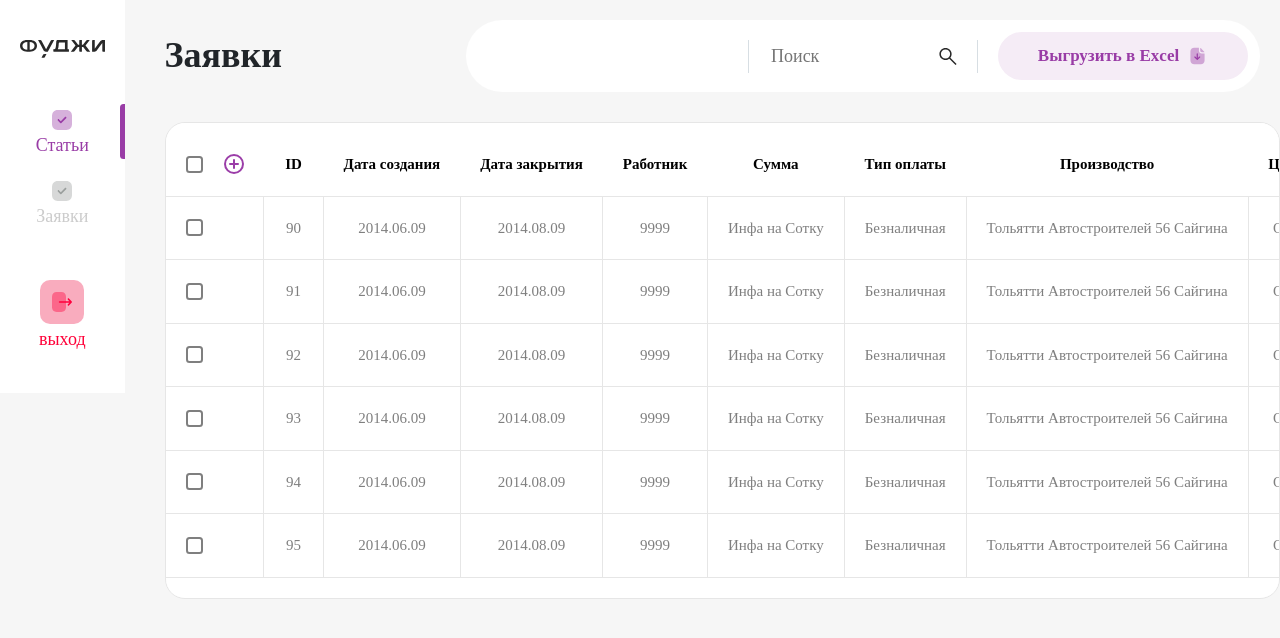
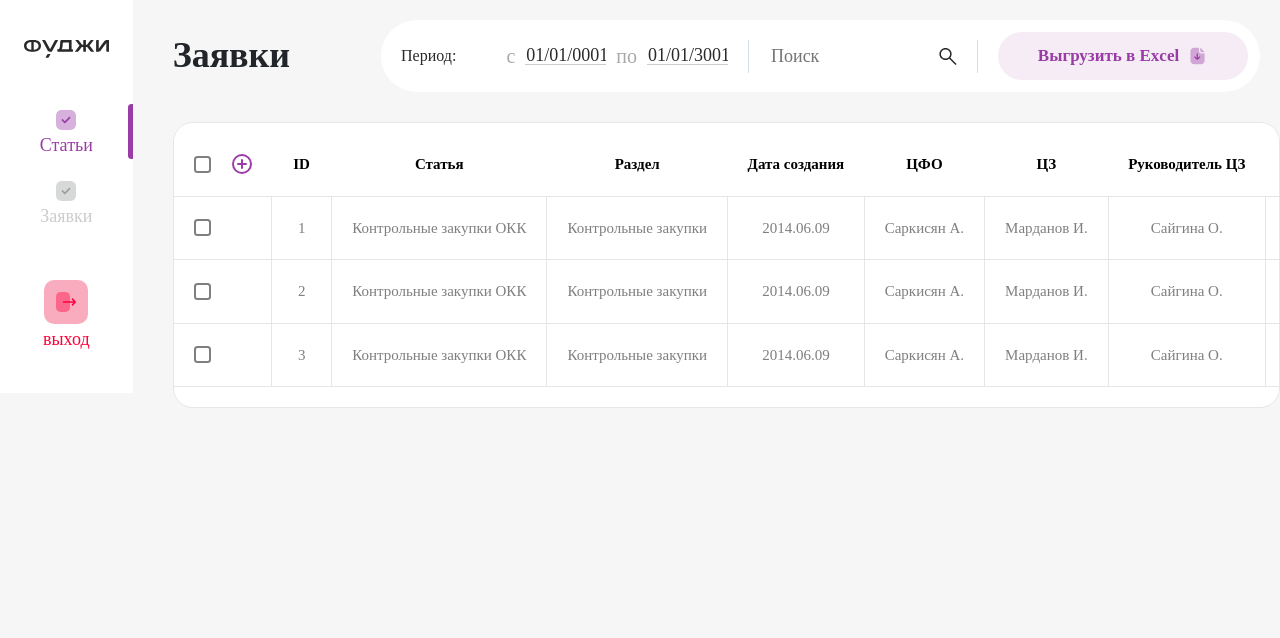
Before and after one commit to FujiSamara/BOT, a Vue app in the folder src/frontend/: page / in a window 1280 px wide. Shown: the top 638 px of the page. Built offline with nearby package versions, Linux system fonts and the light colour scheme.

Commit message:
Fixed sizing/Added period tool

```diff
--- a/src/frontend/src/components/PanelTable.vue
+++ b/src/frontend/src/components/PanelTable.vue
@@ -1,5 +1,5 @@
 <template>
-	<div class="table-wrapper" ref="tableWrapper">
+	<div class="table-wrapper">
 		<table>
 			<thead>
 				<tr>
@@ -69,7 +69,7 @@
 	</div>
 </template>
 <script setup lang="ts">
-import { onMounted, onUnmounted, ref, watch } from "vue";
+import { ref, watch } from "vue";
 import ClickableIcon from "./UI/ClickableIcon.vue";
 import { Table } from "@/types";
 
@@ -94,19 +94,7 @@ const props = defineProps({
 
 const emit = defineEmits(["click", "create", "delete"]);
 
-const tableWrapper: any = ref(null);
-
 const mainCheckboxChecked = ref(false);
-
-// Setted table width by all parent container width
-const resizeTable = () => {
-	tableWrapper.value.style.width = 0;
-	const parentWidth =
-		tableWrapper.value.parentElement.getBoundingClientRect().width;
-	const tableWidth = tableWrapper.value.children[0].offsetWidth;
-	const width = Math.min(parentWidth, tableWidth);
-	tableWrapper.value.style.width = width + "px";
-};
 
 watch(mainCheckboxChecked, () => {
 	for (let index = 0; index < props.table.data.value.length; index++) {
@@ -119,14 +107,6 @@ const onDelete = () => {
 	props.table.deleteChecked();
 	emit("delete");
 };
-
-onMounted(() => {
-	window.addEventListener("resize", resizeTable);
-	resizeTable();
-});
-onUnmounted(() => {
-	window.removeEventListener("resize", resizeTable);
-});
 </script>
 <style scoped>
 .table-wrapper {
--- a/src/frontend/src/components/PanelTools.vue
+++ b/src/frontend/src/components/PanelTools.vue
@@ -11,8 +11,10 @@
 	justify-content: center;
 	flex-direction: row;
 	gap: 20px;
-	padding: 12px 12px 12px 12px;
+	padding: 12px 12px 12px 20px;
 	background-color: #ffffff;
 	border-radius: 2000px;
+	white-space: nowrap;
+	overflow: hidden;
 }
 </style>
--- a/src/frontend/src/components/PanelTools/PeriodTool.vue
+++ b/src/frontend/src/components/PanelTools/PeriodTool.vue
@@ -1,9 +1,73 @@
 <template>
-	<div class="period-tool-wrapper"></div>
+	<div class="period-tool-wrapper">
+		<p>Период:</p>
+		<span>с</span>
+		<input
+			type="date"
+			class="from-input"
+			:value="fromValue"
+			min="2018-01-01"
+			max="2018-12-31"
+		/>
+		<span>по</span>
+		<input
+			type="date"
+			class="to-input"
+			:value="toValue"
+			min="2018-01-01"
+			max="2018-12-31"
+		/>
+	</div>
 </template>
-<script setup lang="ts"></script>
+<script setup lang="ts">
+const fromValue = defineModel("fromDate", { type: String });
+fromValue.value = "0001-01-01";
+
+const toValue = defineModel("toValue", { type: String });
+toValue.value = "3001-01-01";
+</script>
 <style scoped>
 .period-tool-wrapper {
-	width: 250px;
+	display: flex;
+	flex-direction: row;
+	gap: 10px;
+	align-items: center;
+	justify-content: center;
+	background-color: transparent;
+}
+
+p {
+	font-family: Stolzl;
+	color: #292929;
+	margin: 0;
+	margin-right: 40px;
+}
+input {
+	border-bottom: 1px solid #cccccc;
+	background-color: transparent;
+	border-top: none;
+	border-left: none;
+	border-right: none;
+
+	outline: none;
+	caret-color: transparent;
+	font-family: Stolzl;
+	font-size: 18px;
+	color: #292929;
+	display: flex;
+	flex-direction: row;
+	width: 81px;
+	height: 18px;
+}
+span {
+	color: #292929;
+	font-size: 20px;
+	font-family: Stolzl;
+	opacity: 0.4;
+}
+input::-webkit-inner-spin-button,
+input::-webkit-calendar-picker-indicator {
+	display: none;
+	-webkit-appearance: none;
 }
 </style>
--- a/src/frontend/src/pages/MainPage.vue
+++ b/src/frontend/src/pages/MainPage.vue
@@ -46,14 +46,15 @@ const onLogout = async () => {
 <style scoped>
 .wrapper {
 	display: flex;
-	width: 100%;
+	flex-shrink: 1;
+	flex-grow: 1;
+	flex-direction: row;
 	height: 100%;
 	gap: 40px;
 	background-color: #f6f6f6;
 }
 
 .panel-content {
-	width: 100%;
-	height: 100%;
+	min-width: 0;
 }
 </style>
--- a/src/frontend/src/panels/ExpenditurePanel.vue
+++ b/src/frontend/src/panels/ExpenditurePanel.vue
@@ -58,93 +58,55 @@ const onSubmit = (inputs: Array<string>) => {
 // Table
 const tableHead = [
 	"ID",
+	"Статья",
+	"Раздел",
 	"Дата создания",
-	"Дата закрытия",
-	"Работник",
-	"Сумма",
-	"Тип оплаты",
-	"Производство",
-	"Цель платежа",
-	"Статус",
-	"Комментарий",
+	"ЦФО",
+	"ЦЗ",
+	"Руководитель ЦЗ",
+	"Лимит",
 ];
 
 const tableBody: Array<Array<string>> = [
 	[
-		"90",
+		"1",
+		"Контрольные закупки ОКК",
+		"Контрольные закупки",
 		"2014.06.09",
-		"2014.08.09",
-		"9999",
-		"Инфа на Сотку",
-		"Безналичная",
-		"Тольятти Автостроителей 56 Сайгина",
-		"Оплата работ",
-		"Согласовано КРУ",
-		"Когда будет написано много текста, то он скорее всего будет просто пропадать и будут стоять точки, после 2-х строк",
+		"Саркисян А.",
+		"Марданов И.",
+		"Сайгина О.",
+		"100000",
 	],
 	[
-		"91",
+		"2",
+		"Контрольные закупки ОКК",
+		"Контрольные закупки",
 		"2014.06.09",
-		"2014.08.09",
-		"9999",
-		"Инфа на Сотку",
-		"Безналичная",
-		"Тольятти Автостроителей 56 Сайгина",
-		"Оплата работ",
-		"Согласовано КРУ",
-		"Когда будет написано много текста, то он скорее всего будет просто пропадать и будут стоять точки, после 2-х строк",
+		"Саркисян А.",
+		"Марданов И.",
+		"Сайгина О.",
+		"100000",
 	],
 	[
-		"92",
+		"3",
+		"Контрольные закупки ОКК",
+		"Контрольные закупки",
 		"2014.06.09",
-		"2014.08.09",
-		"9999",
-		"Инфа на Сотку",
-		"Безналичная",
-		"Тольятти Автостроителей 56 Сайгина",
-		"Оплата работ",
-		"Согласовано КРУ",
-		"Когда будет написано много текста, то он скорее всего будет просто пропадать и будут стоять точки, после 2-х строк",
-	],
-	[
-		"93",
-		"2014.06.09",
-		"2014.08.09",
-		"9999",
-		"Инфа на Сотку",
-		"Безналичная",
-		"Тольятти Автостроителей 56 Сайгина",
-		"Оплата работ",
-		"Согласовано КРУ",
-		"Когда будет написано много текста, то он скорее всего будет просто пропадать и будут стоять точки, после 2-х строк",
-	],
-	[
-		"94",
-		"2014.06.09",
-		"2014.08.09",
-		"9999",
-		"Инфа на Сотку",
-		"Безналичная",
-		"Тольятти Автостроителей 56 Сайгина",
-		"Оплата работ",
-		"Согласовано КРУ",
-		"Когда будет написано много текста, то он скорее всего будет просто пропадать и будут стоять точки, после 2-х строк",
-	],
-	[
-		"95",
-		"2014.06.09",
-		"2014.08.09",
-		"9999",
-		"Инфа на Сотку",
-		"Безналичная",
-		"Тольятти Автостроителей 56 Сайгина",
-		"Оплата работ",
-		"Согласовано КРУ",
-		"Когда будет написано много текста, то он скорее всего будет просто пропадать и будут стоять точки, после 2-х строк",
+		"Саркисян А.",
+		"Марданов И.",
+		"Сайгина О.",
+		"100000",
 	],
 ];
 
 const table = new Table(tableBody, [0, 4]);
+
+const periodFilter = (row: { id: number; columns: Array<string> }): boolean => {
+	return true;
+};
+
+table.filters.value = [periodFilter];
 
 const onRowClicked = (rowIndex: number) => {
 	console.log(rowIndex);
@@ -156,19 +118,18 @@ const onCreateClicked = () => {
 </script>
 <style scoped>
 .expenditure-content {
-	width: 100%;
 	height: 100%;
 	display: flex;
 	flex-direction: column;
 	gap: 30px;
 }
 .header-content {
-	width: 100%;
 	padding-top: 20px;
 	padding-right: 20px;
 	display: flex;
 	align-items: center;
 	flex-direction: row;
+	overflow: hidden;
 }
 .header-content h1 {
 	font-family: Stolzl;
```
